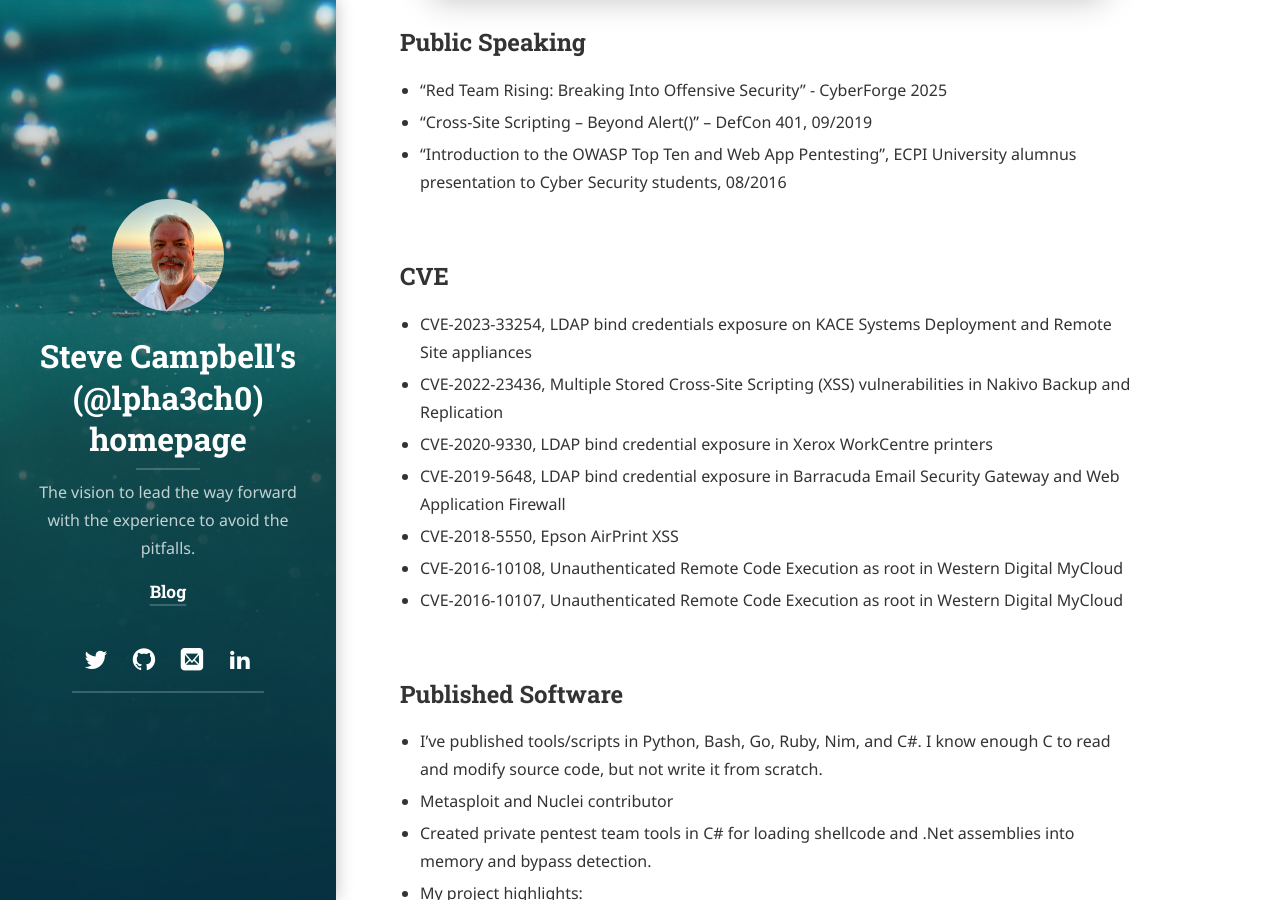
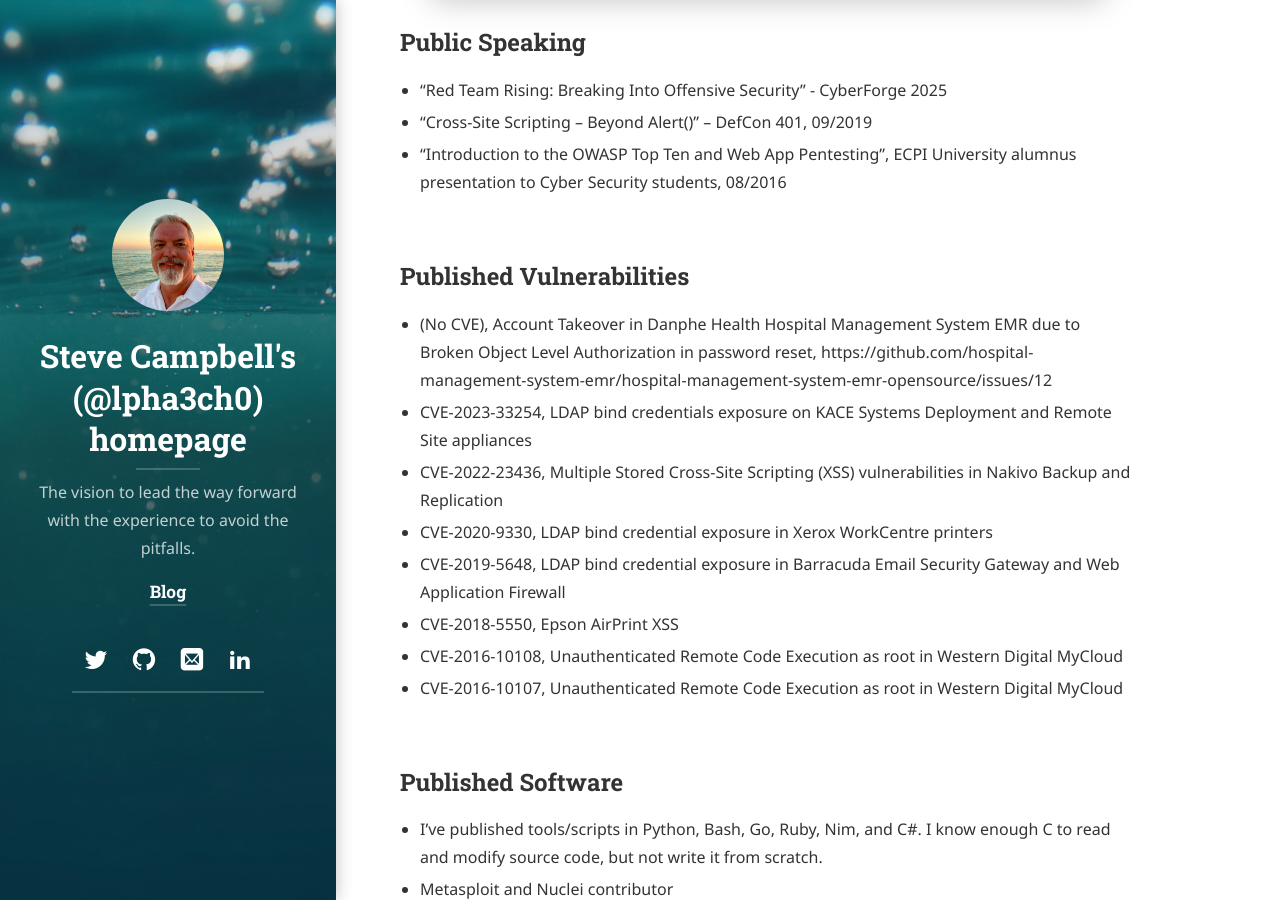
Before and after one commit to aecyberpro/aecyberpro.github.io, a Jekyll site: the page built from index.md, in a window 1280 px wide and 900 px high, scrolled down 1541 px. Built offline with Jekyll 4.4.1, drawn with Linux system fonts in a browser that asks for light colours; cached includes are drawn as plain includes; nearby versions of some CDN libraries; some web fonts are replaced; library files that are not in the unit come from our copies.

Commit message:
Updated publicly diclosed vulnerabilities%ff +CSCOE+/logon.html

```diff
--- a/index.md
+++ b/index.md
@@ -38,8 +38,9 @@ I share my experience and insight through training and mentoring consultants, cr
 - “Cross-Site Scripting – Beyond Alert()” – DefCon 401, 09/2019
 - “Introduction to the OWASP Top Ten and Web App Pentesting”, ECPI University alumnus presentation to Cyber Security students, 08/2016
 
-## CVE
+## Published Vulnerabilities
 
+- (No CVE), Account Takeover in Danphe Health Hospital Management System EMR due to Broken Object Level Authorization in password reset, https://github.com/hospital-management-system-emr/hospital-management-system-emr-opensource/issues/12
 - CVE-2023-33254, LDAP bind credentials exposure on KACE Systems Deployment and Remote Site appliances
 - CVE-2022-23436, Multiple Stored Cross-Site Scripting (XSS) vulnerabilities in Nakivo Backup and Replication
 - CVE-2020-9330, LDAP bind credential exposure in Xerox WorkCentre printers
```
